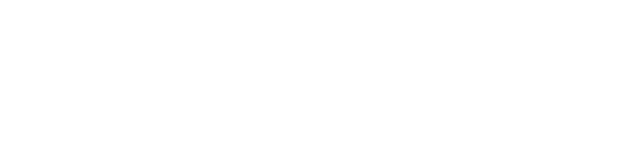
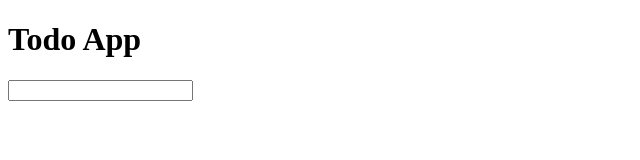
Before and after one commit to imtiazahmad-07/Todo-list-app, a plain HTML site: page index.html in a window 1280 px wide. Shown: the whole page, without its empty margins (0-640 px from the left). Drawn offline with Linux system fonts and the light colour scheme.

Commit message:
Adding some structure to the app

```diff
--- a/index.html
+++ b/index.html
@@ -7,7 +7,10 @@
     <title>Todo-List</title>
 </head>
 <body>
-
+    <div id="box">
+        <h1>Todo App</h1>
+        <input type="text" id="text">
+    </div>
 
     <script src="script.js"></script>
 </body>
```
